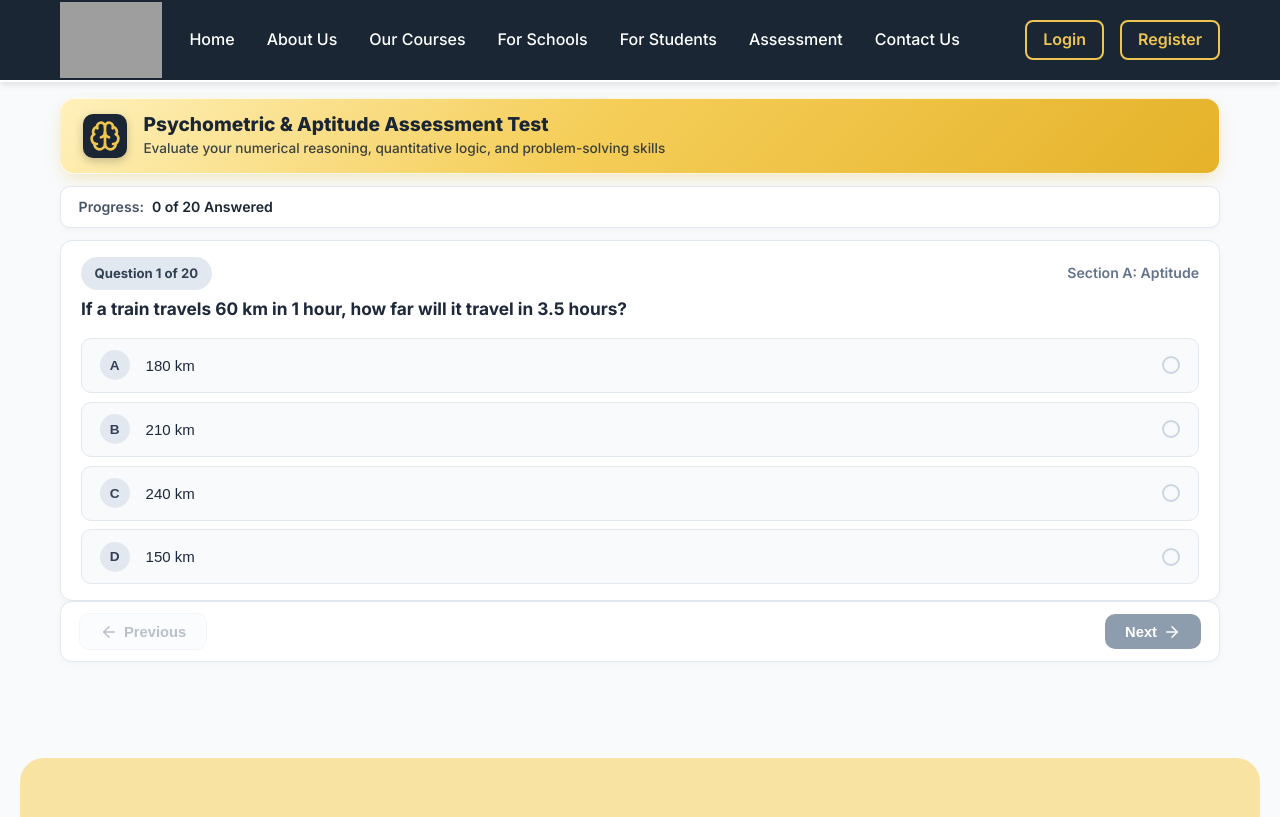
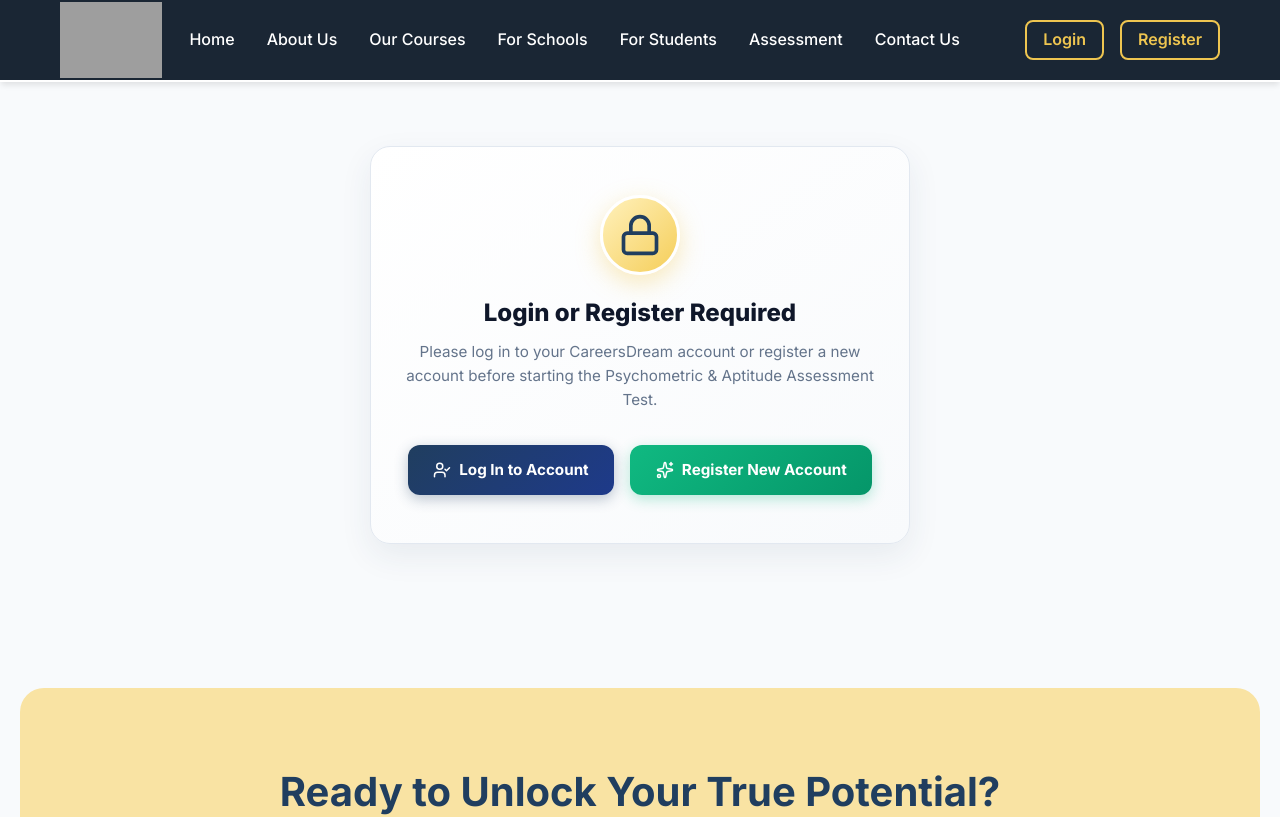
Before and after one commit to Aashif10/CareersDream_frontend, a React (Vite) app: page /assessment1 in a window 1280 px wide. Shown: the top 817 px of the page. Built offline with nearby package versions, Linux system fonts and the light colour scheme; grey boxes are pictures that could not be loaded.

Commit message:
login required

```diff
--- a/src/pages/assessment1.css
+++ b/src/pages/assessment1.css
@@ -7,6 +7,102 @@
 .assessment1-section {
   padding-top: 1rem;
   padding-bottom: 2rem;
+}
+
+/* Auth Required Screen */
+.auth-required-wrapper {
+  display: flex;
+  justify-content: center;
+  align-items: center;
+  padding: 3rem 1rem;
+  width: 100%;
+}
+
+.auth-required-card {
+  background: linear-gradient(145deg, #FFFFFF 0%, #F8FAFC 100%);
+  border: 1.5px solid #E2E8F0;
+  border-radius: 20px;
+  padding: 3rem 2rem;
+  text-align: center;
+  max-width: 540px;
+  width: 100%;
+  box-shadow: 0 12px 32px rgba(32, 62, 95, 0.08);
+  animation: cardEntrance 0.5s ease forwards;
+}
+
+.auth-lock-circle {
+  width: 80px;
+  height: 80px;
+  background: linear-gradient(135deg, #FFF1BC 0%, #F5CE59 100%);
+  color: #203E5F;
+  border-radius: 50%;
+  display: inline-flex;
+  align-items: center;
+  justify-content: center;
+  margin-bottom: 1.5rem;
+  box-shadow: 0 8px 24px rgba(245, 206, 89, 0.4);
+  border: 3px solid #FFFFFF;
+}
+
+.auth-required-title {
+  font-size: 1.5rem;
+  font-weight: 800;
+  color: #0F172A;
+  margin-bottom: 0.75rem;
+}
+
+.auth-required-desc {
+  font-size: 0.95rem;
+  color: #64748B;
+  line-height: 1.6;
+  margin-bottom: 2rem;
+}
+
+.auth-required-buttons {
+  display: flex;
+  gap: 1rem;
+  justify-content: center;
+  flex-wrap: wrap;
+}
+
+.btn-auth {
+  display: inline-flex;
+  align-items: center;
+  justify-content: center;
+  gap: 0.5rem;
+  padding: 0.8rem 1.6rem;
+  border-radius: 12px;
+  font-weight: 700;
+  font-size: 0.95rem;
+  text-decoration: none;
+  transition: all 0.25s ease;
+  cursor: pointer;
+}
+
+.btn-auth-login {
+  background: linear-gradient(135deg, #203E5F 0%, #1E3A8A 100%);
+  color: white;
+  box-shadow: 0 4px 14px rgba(32, 62, 95, 0.3);
+}
+
+.btn-auth-login:hover {
+  background: linear-gradient(135deg, #162B45 0%, #172554 100%);
+  transform: translateY(-2px);
+  box-shadow: 0 8px 22px rgba(32, 62, 95, 0.4);
+  color: white;
+}
+
+.btn-auth-register {
+  background: linear-gradient(135deg, #10B981 0%, #059669 100%);
+  color: white;
+  box-shadow: 0 4px 14px rgba(16, 185, 129, 0.3);
+}
+
+.btn-auth-register:hover {
+  background: linear-gradient(135deg, #047857 0%, #065F46 100%);
+  transform: translateY(-2px);
+  box-shadow: 0 8px 22px rgba(16, 185, 129, 0.4);
+  color: white;
 }
 
 .back-link {
--- a/src/pages/assessment1.jsx
+++ b/src/pages/assessment1.jsx
@@ -1,4 +1,4 @@
-import React, { useState } from 'react';
+import React, { useState, useEffect } from 'react';
 import { Link } from 'react-router-dom';
 import {
   Brain,
@@ -11,7 +11,9 @@
   Award,
   Download,
   Sparkles,
-  Trophy
+  Trophy,
+  Lock,
+  UserCheck
 } from 'lucide-react';
 import './assessment1.css';
 
@@ -286,9 +288,15 @@
 ];
 
 const Assessment1 = () => {
+  const [isLoggedIn, setIsLoggedIn] = useState(() => !!localStorage.getItem('token'));
   const [currentIdx, setCurrentIdx] = useState(0);
   const [userAnswers, setUserAnswers] = useState({});
   const [showResults, setShowResults] = useState(false);
+
+  useEffect(() => {
+    const token = localStorage.getItem('token');
+    setIsLoggedIn(!!token);
+  }, []);
 
   const totalQuestions = questionsData.length;
   const currentQ = questionsData[currentIdx];
@@ -368,7 +376,7 @@
     <div className="assessment1-page">
       <section className="assessment1-section container">
         {/* Hero Header Banner */}
-        {!showResults && (
+        {!showResults && isLoggedIn && (
           <div className="personality-hero-banner hide-on-print" style={{marginBottom: '0.75rem'}}>
             <div className="hero-banner-badge">
               <Brain size={32} />
@@ -381,7 +389,7 @@
         )}
 
         {/* Quiz Header Progress Bar */}
-        {!showResults && (
+        {!showResults && isLoggedIn && (
           <div className="quiz-status-bar hide-on-print" style={{marginBottom: '0.75rem'}}>
             <div className="status-item">
               <span className="status-label">Progress:</span>
@@ -390,7 +398,30 @@
           </div>
         )}
 
-        {!showResults ? (
+        {!isLoggedIn ? (
+          /* Auth Required View (Must Log In or Register first) */
+          <div className="auth-required-wrapper">
+            <div className="auth-required-card">
+              <div className="auth-lock-circle">
+                <Lock size={44} className="icon-lock" />
+              </div>
+              <h2 className="auth-required-title">Login or Register Required</h2>
+              <p className="auth-required-desc">
+                Please log in to your CareersDream account or register a new account before starting the Psychometric & Aptitude Assessment Test.
+              </p>
+              <div className="auth-required-buttons">
+                <Link to="/login" className="btn-auth btn-auth-login">
+                  <UserCheck size={18} />
+                  <span>Log In to Account</span>
+                </Link>
+                <Link to="/register" className="btn-auth btn-auth-register">
+                  <Sparkles size={18} />
+                  <span>Register New Account</span>
+                </Link>
+              </div>
+            </div>
+          </div>
+        ) : !showResults ? (
           /* Single Active Question Card View */
           <div className="single-question-wrapper">
             <div className="question-card">
```
